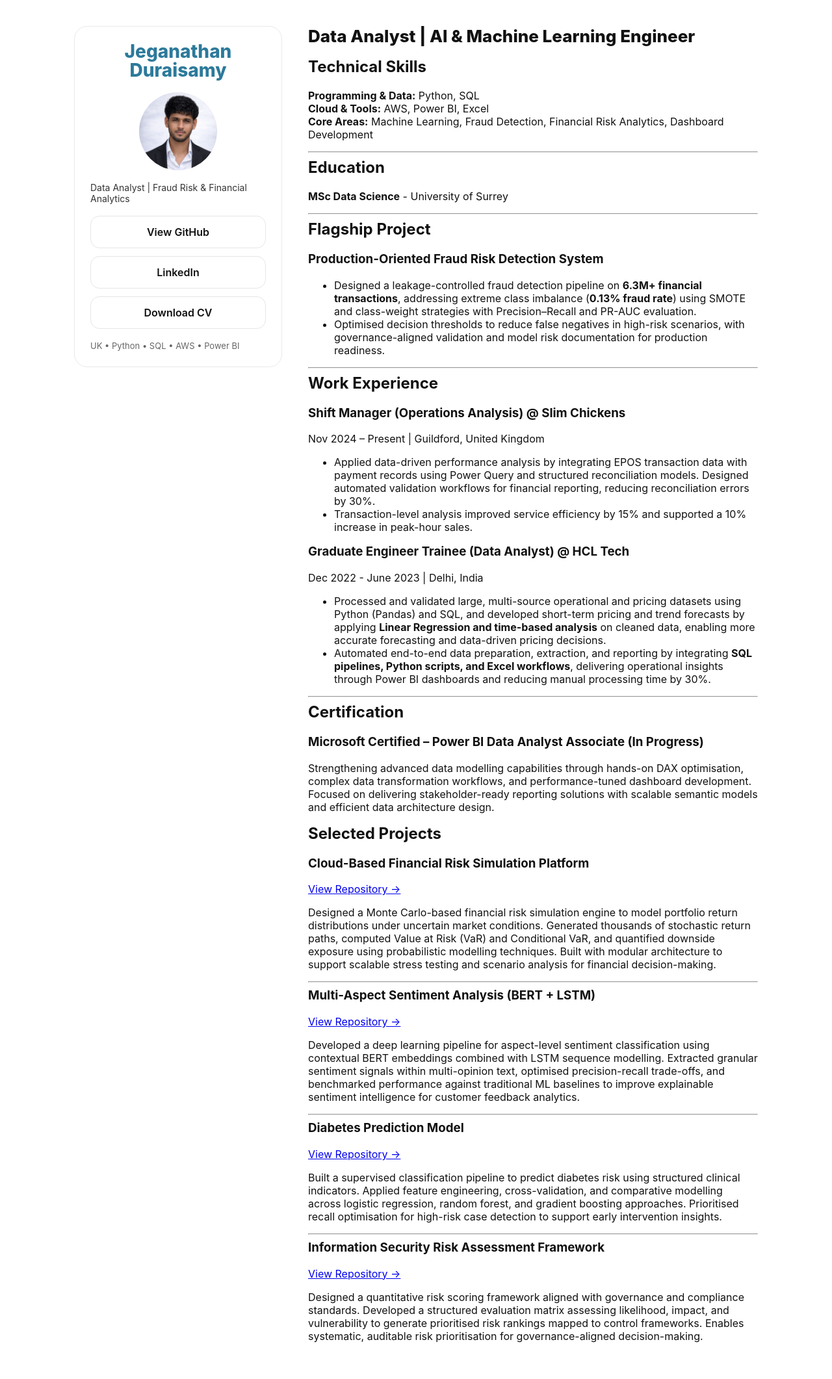
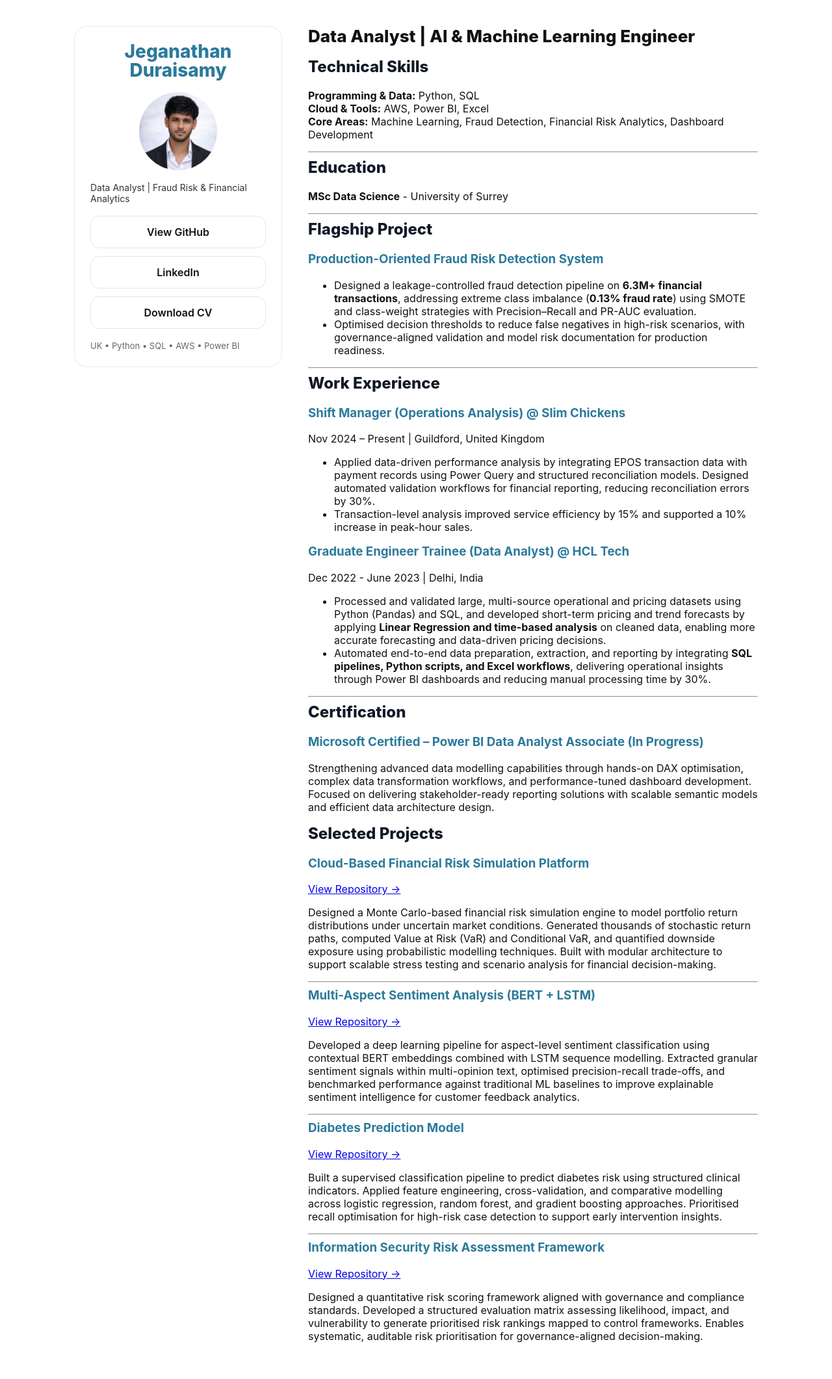
Before and after one commit to samplerittgithub/Data-Analyst-, a Jekyll site: the page built from index.md, in a window 1280 px wide. Shown: the whole page at 65% size. Built offline with Jekyll 4.4.1, drawn with Linux system fonts in a browser that asks for light colours; our own code applies the rules of GitHub Pages for plain Markdown files.

Commit message:
Update style.css

```diff
--- a/assets/css/style.css
+++ b/assets/css/style.css
@@ -94,6 +94,15 @@ body {
   font-weight: 800;
 }
 
+.content h2 {
+  color: #111827;   /* strong black for section headers */
+  font-weight: 800;
+}
+
+.content h3 {
+  color: #2c7a9b;   /* blue for inner titles */
+  font-weight: 700;
+}
 
 /* Mobile */
 @media (max-width: 900px) {
```
